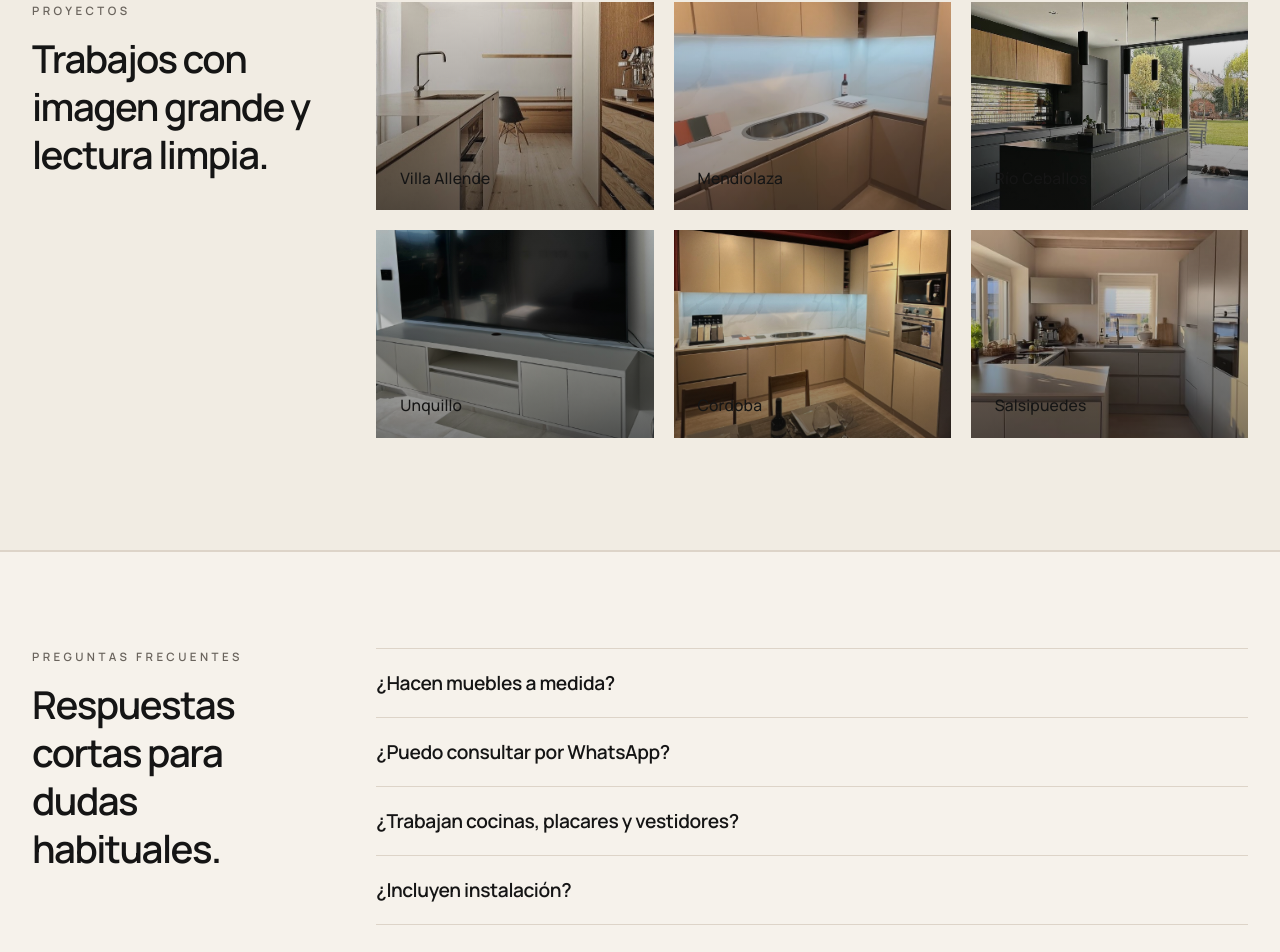
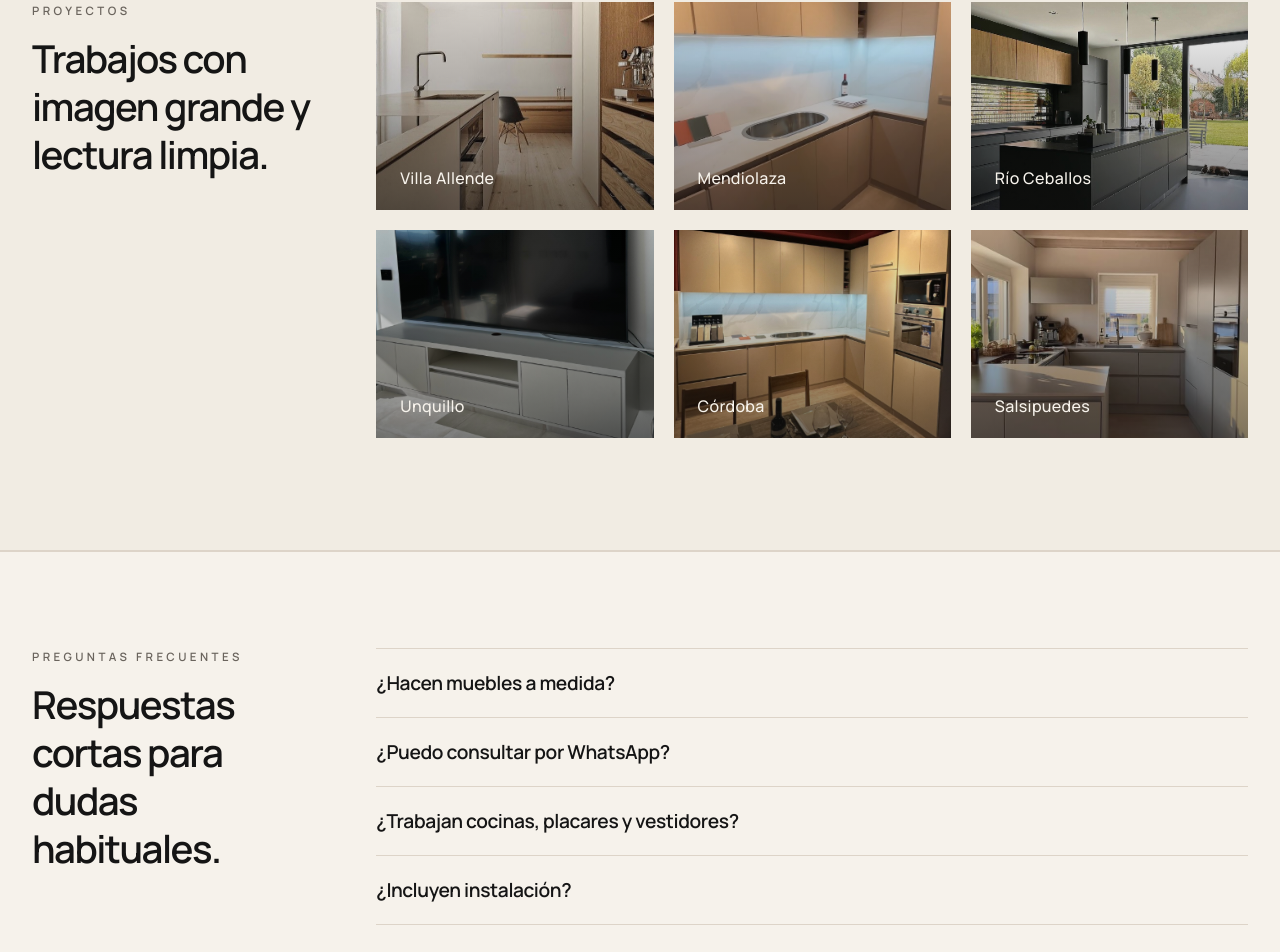
Before and after one commit to olmedovalentino/luma-estetica-demo, a Next.js app: page / in a window 1280 px wide. Shown: the part 1984-2936 px from the top of the page. Built offline with nearby package versions, Linux system fonts and the light colour scheme.

Commit message:
Improve project caption contrast

```diff
--- a/src/app/page.tsx
+++ b/src/app/page.tsx
@@ -156,7 +156,7 @@ export default function HomePage() {
                     />
                     <div className="pointer-events-none absolute inset-0 bg-[linear-gradient(180deg,rgba(21,21,21,0.02),rgba(21,21,21,0.55))]" />
                     <div className="absolute bottom-0 left-0 px-5 py-4 sm:px-6 sm:py-5">
-                      <h3 className="text-[0.9rem] font-medium tracking-[0.01em] text-white/92 sm:text-[0.98rem]">
+                      <h3 className="text-[0.92rem] font-medium tracking-[0.02em] text-[#F7F3EC] sm:text-[1rem]">
                         {project.title}
                       </h3>
                     </div>
```
